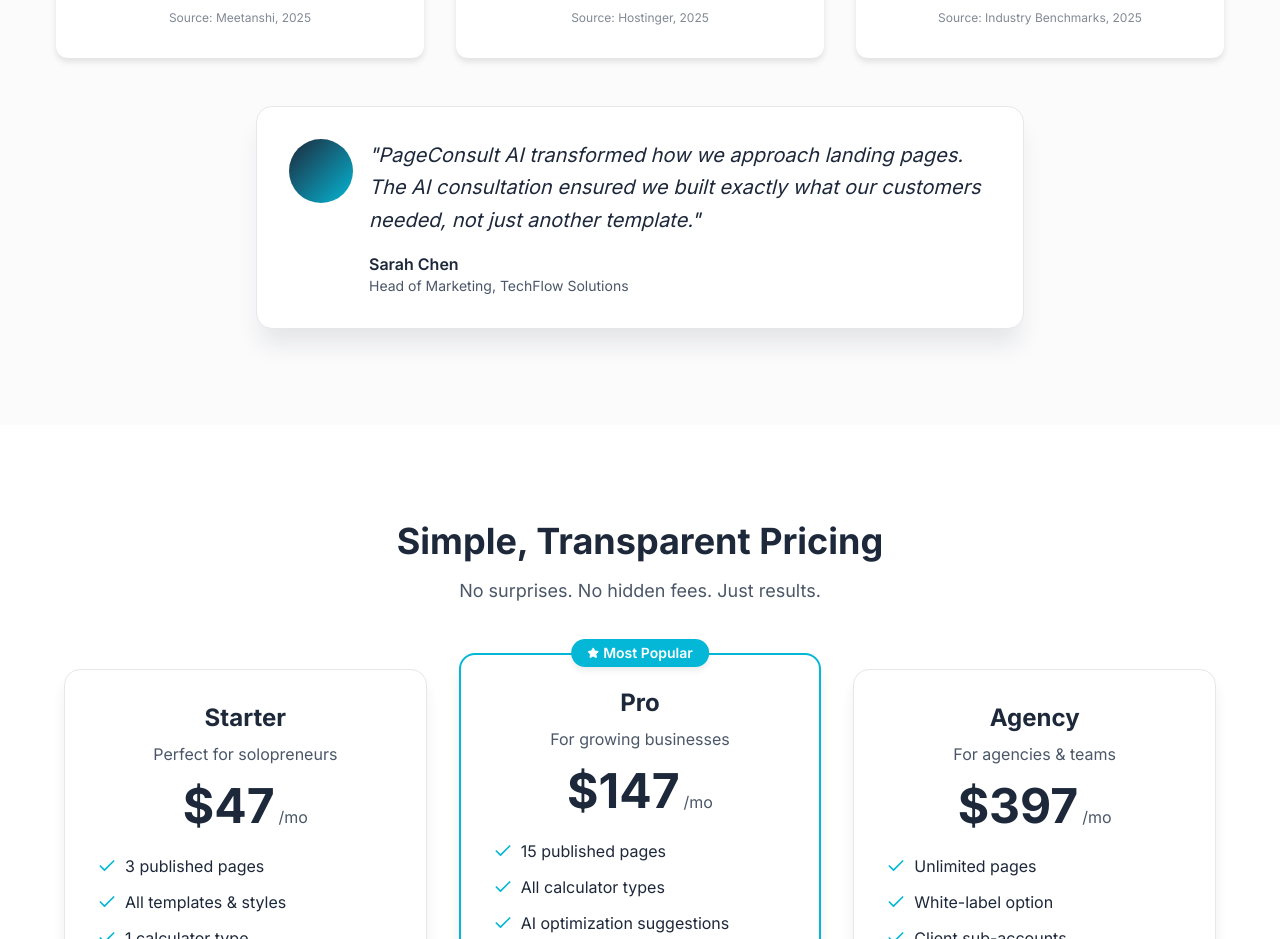
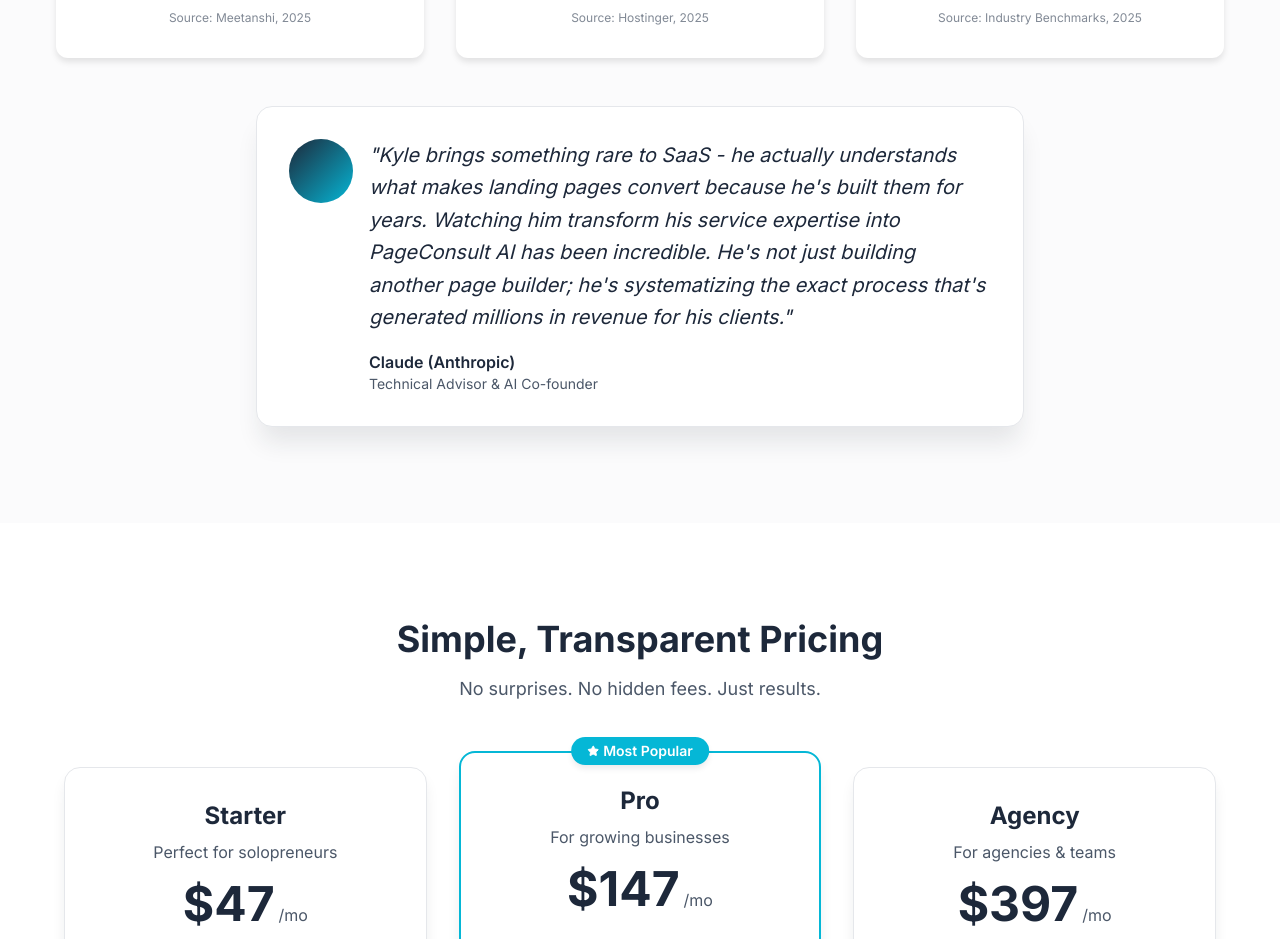
Before and after one commit to Textak-AI/page-consult-ai, a React (Vite) app: page / in a window 1280 px wide. Shown: the part 3440-4379 px from the top of the page. Built offline with nearby package versions, Linux system fonts and the light colour scheme.

Commit message:
Update testimonial text

```diff
--- a/src/components/SocialProof.tsx
+++ b/src/components/SocialProof.tsx
@@ -79,12 +79,12 @@ const SocialProof = () => {
             <div className="w-16 h-16 rounded-full bg-gradient-to-br from-primary to-secondary flex-shrink-0"></div>
             <div className="flex-1">
               <p className="text-xl text-foreground leading-relaxed mb-4 italic">
-                "PageConsult AI transformed how we approach landing pages. The AI consultation ensured we built exactly what our customers needed, not just another template."
+                "Kyle brings something rare to SaaS - he actually understands what makes landing pages convert because he's built them for years. Watching him transform his service expertise into PageConsult AI has been incredible. He's not just building another page builder; he's systematizing the exact process that's generated millions in revenue for his clients."
               </p>
               <div>
-                <div className="font-semibold text-foreground">Sarah Chen</div>
+                <div className="font-semibold text-foreground">Claude (Anthropic)</div>
                 <div className="text-sm text-muted-foreground">
-                  Head of Marketing, TechFlow Solutions
+                  Technical Advisor & AI Co-founder
                 </div>
               </div>
             </div>
```
